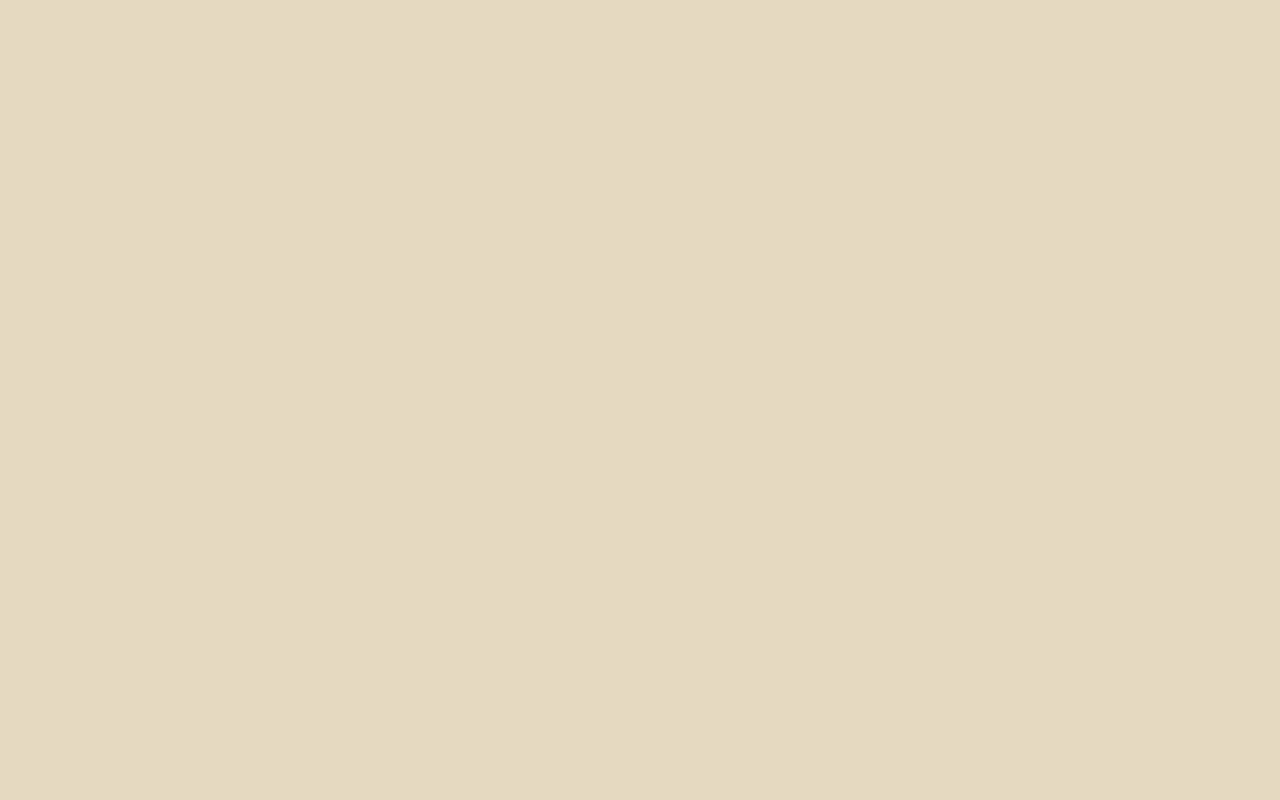
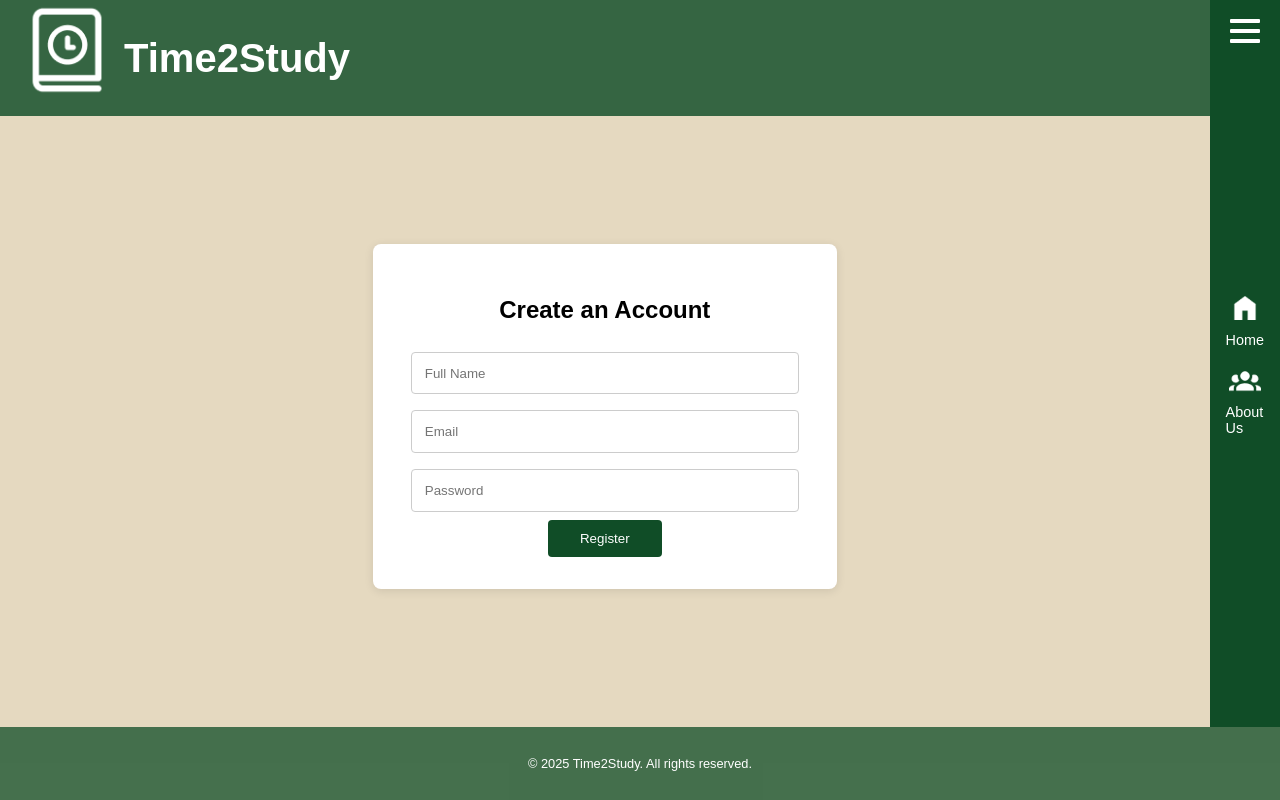
Before and after one commit to NgocHong0001/TimeToStudy_Project, a React (Vite) app in the folder TimeToStudy/frontend/: page /register in a window 1280 px wide. Before the commit this address had no page. Built offline with nearby package versions, Linux system fonts and the light colour scheme; a web font is replaced by a local one.

Commit message:
now all routes should work for layout.jsx & layout2 still under progress + small details in all

```diff
--- a/TimeToStudy/frontend/src/App.jsx
+++ b/TimeToStudy/frontend/src/App.jsx
@@ -5,6 +5,7 @@ import Layout from './Layout';
 import Home from './pages/Home';
 import About from './pages/About';
 import Login from './pages/Login';
+import Register from './pages/register';
 
 import Layout2 from './Layout2';
 import Dashboard from './pages/Dashboard';
@@ -19,6 +20,7 @@ export default function App() {
         <Route index element={<Home />} />
         <Route path="about" element={<About />} />
         <Route path="login" element={<Login />} />
+        <Route path="register" element={<Register />} />
       </Route>
 
       {/* Logged-in layout used for multiple separate paths */}
--- a/TimeToStudy/frontend/src/Layout.jsx
+++ b/TimeToStudy/frontend/src/Layout.jsx
@@ -38,7 +38,7 @@ export default function Layout() {
 
         <footer className="footer">
           <div className="footer-content">
-            <p>© 2023 Time2Study. All rights reserved.</p>
+            <p>© 2025 Time2Study. All rights reserved.</p>
           </div>
         </footer>
       </div>
--- a/TimeToStudy/frontend/src/Layout2.jsx
+++ b/TimeToStudy/frontend/src/Layout2.jsx
@@ -31,7 +31,7 @@ export default function Layout2() {
 
       <footer className="footer">
           <div className="footer-content">
-            <p>© 2023 Time2Study. All rights reserved.</p>
+            <p>© 2025 Time2Study. All rights reserved.</p>
           </div>
       </footer>
     </div>
--- a/TimeToStudy/frontend/src/pages/Login.jsx
+++ b/TimeToStudy/frontend/src/pages/Login.jsx
@@ -1,5 +1,6 @@
 import { useNavigate } from 'react-router-dom';
 import { useState } from 'react';
+import '../styles/Login.css';
 
 export default function Login() {
   const navigate = useNavigate();
@@ -19,7 +20,10 @@ export default function Login() {
   };
 
   return (
+    <div className="login-form">
       <form onSubmit={handleLogin}>
+        <img src="src/assets/login-person.png" alt="Logo" className="logo" />
+
         <input
           type="email"
           placeholder="Email"
@@ -34,5 +38,6 @@ export default function Login() {
         /><br />
         <button type="submit">Log In</button>
       </form>
+    </div>
   );
 }
--- /dev/null
+++ b/TimeToStudy/frontend/src/pages/Register.jsx
@@ -0,0 +1,61 @@
+import { useState } from 'react';
+import { useNavigate } from 'react-router-dom';
+import '../styles/Reg.css';
+
+export default function Register() {
+  const navigate = useNavigate();
+  const [form, setForm] = useState({
+    name: '',
+    email: '',
+    password: '',
+  });
+
+  const handleChange = (e) => {
+    setForm({
+      ...form,
+      [e.target.name]: e.target.value,
+    });
+  };
+
+  const handleRegister = (e) => {
+    e.preventDefault();
+
+    // Fake validation — in real apps, you'd send this to a backend
+    if (form.name && form.email && form.password) {
+      alert('Account created!');
+      navigate('/dashboard'); // Redirect after "registering"
+    } else {
+      alert('Please fill in all fields.');
+    }
+  };
+
+  return (
+    <div className="auth-form">
+      <h2>Create an Account</h2>
+      <form onSubmit={handleRegister}>
+        <input
+          type="text"
+          name="name"
+          placeholder="Full Name"
+          value={form.name}
+          onChange={handleChange}
+        /><br />
+        <input
+          type="email"
+          name="email"
+          placeholder="Email"
+          value={form.email}
+          onChange={handleChange}
+        /><br />
+        <input
+          type="password"
+          name="password"
+          placeholder="Password"
+          value={form.password}
+          onChange={handleChange}
+        /><br />
+        <button type="submit">Register</button>
+      </form>
+    </div>
+  );
+}
--- a/TimeToStudy/frontend/src/styles/App.css
+++ b/TimeToStudy/frontend/src/styles/App.css
@@ -1,3 +1,5 @@
+/*Styling of everything in layout file*/
+
 @import url('https://fonts.googleapis.com/css2?family=Abhaya+Libre:wght@400;700&display=swap');
 
 body {
--- a/TimeToStudy/frontend/src/styles/App2.css
+++ b/TimeToStudy/frontend/src/styles/App2.css
@@ -1,3 +1,5 @@
+/*styling of everything related to layout2*/
+
 .layout2 {
   display: grid;
   height: 100vh;
@@ -15,10 +17,12 @@
   display: flex;
   flex-direction: column;
   justify-content: center;
+
 }
 
 .nav-icon{
   filter: brightness(0) invert(1);
+  width: 25%;
 }
 
 .sidebar-link {
@@ -28,7 +32,7 @@
   color: white;
   text-decoration: none;
   font-size: 1rem;
-  gap: 1rem;
+  gap: rem;
 }
 
 .sidebar-link:hover {
--- /dev/null
+++ b/TimeToStudy/frontend/src/styles/Login.css
@@ -0,0 +1,38 @@
+.login-form {
+  display: flex;
+  flex-direction: column;
+  align-items: center;
+  justify-content: center;
+  height: 70vh;
+  padding: 2rem;
+  background-color: #fdf6e3;
+  border-radius: 12px;
+  box-shadow: 0 4px 10px rgba(0, 0, 0, 0.15);
+  max-width: 400px;
+  margin: 0 auto;
+}
+
+.login-form input {
+  width: 100%;
+  padding: 12px;
+  margin: 8px 0;
+  border: 1px solid #ccc;
+  border-radius: 6px;
+  font-size: 1rem;
+}
+
+.login-form button {
+  margin-top: 1rem;
+  padding: 12px;
+  width: 100%;
+  background-color: #1b5638;
+  color: white;
+  border: none;
+  border-radius: 6px;
+  font-size: 1rem;
+  cursor: pointer;
+}
+
+.login-form button:hover {
+  background-color: #14472d;
+}
--- /dev/null
+++ b/TimeToStudy/frontend/src/styles/Reg.css
@@ -0,0 +1,38 @@
+.auth-form {
+  max-width: 400px;
+  margin: 4rem auto;
+  padding: 2rem;
+  background-color: #fff;
+  border-radius: 8px;
+  box-shadow: 0 2px 10px rgba(0,0,0,0.1);
+  text-align: center;
+}
+
+.auth-form input {
+  width: 90%;
+  padding: 0.8rem;
+  margin: 0.5rem 0;
+  border-radius: 4px;
+  border: 1px solid #ccc;
+}
+
+.auth-form button {
+  padding: 0.7rem 2rem;
+  background-color: #104d27;
+  color: white;
+  border: none;
+  border-radius: 4px;
+  cursor: pointer;
+}
+
+.auth-form button:hover {
+  background-color: #0b3a1d;
+}
+
+.logo {
+  display: block;
+  margin: 0 auto 1rem auto; /* center horizontally and add spacing below */
+  width: 100px;
+  height: 100px;
+  object-fit: contain;
+}
```
Also changed, not shown: TimeToStudy/frontend/src/assets/login-person.png (added). Lines whose indentation alone changed are shown as unchanged.
